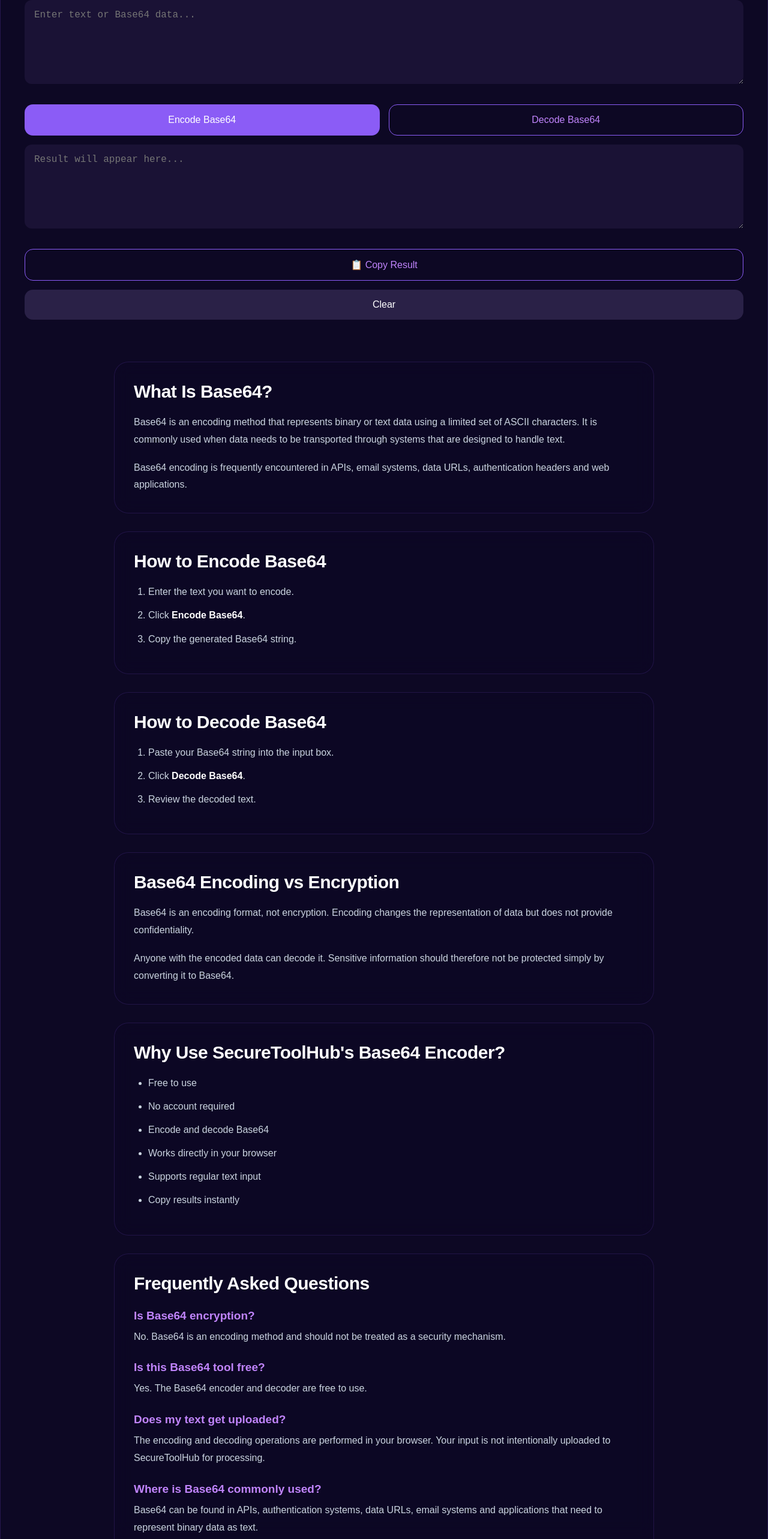
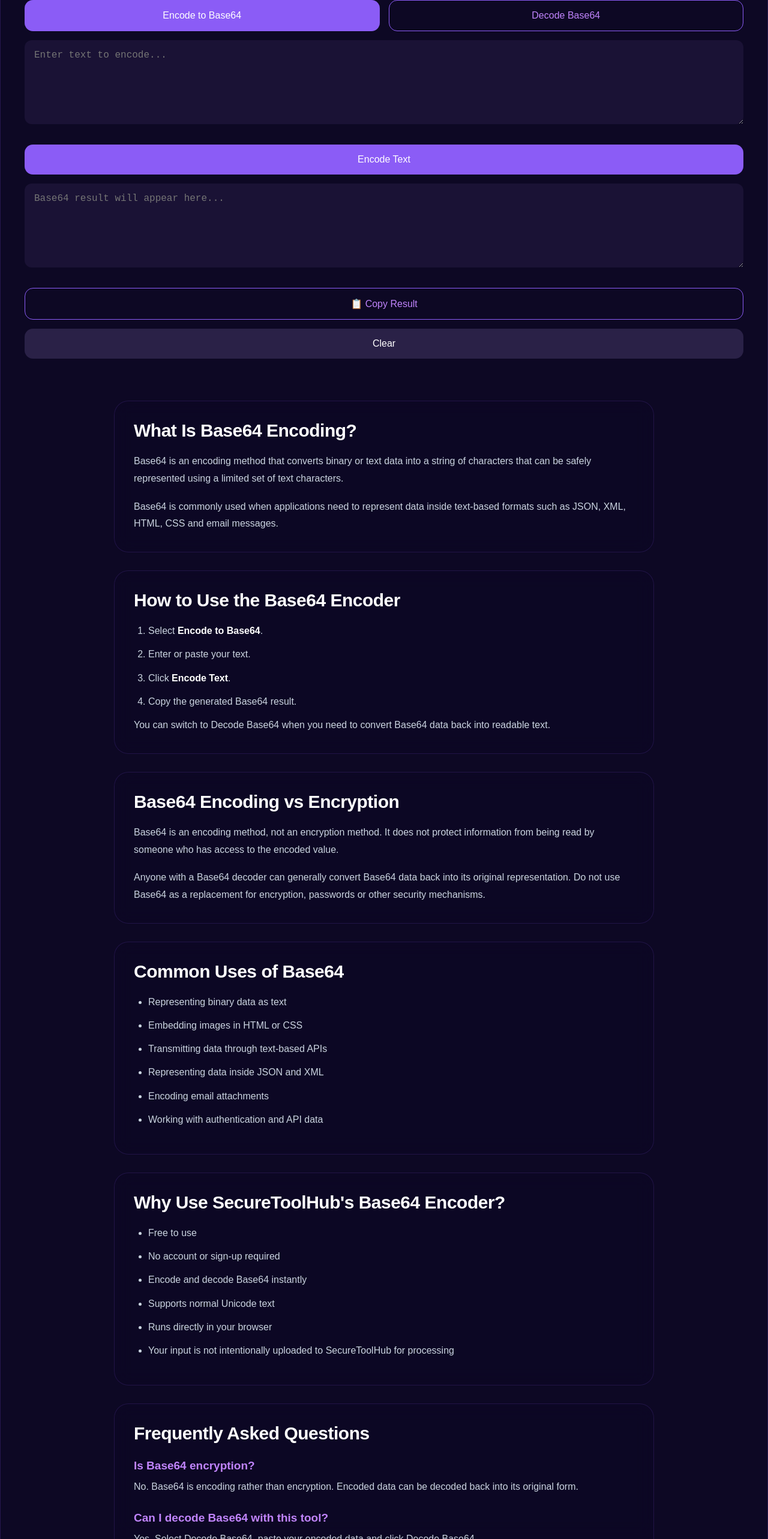
Before and after one commit to Tshepiso25/Securetoolhub, a React (Vite) app: page /base64-encoder in a window 1280 px wide. Shown: the part 234-2800 px from the top of the page at 60% size. Built offline with nearby package versions, Linux system fonts and the light colour scheme.

Commit message:
Improve Base64 encoder SEO and functionality

```diff
--- a/src/pages/Base64Encoder.jsx
+++ b/src/pages/Base64Encoder.jsx
@@ -5,50 +5,75 @@ import ToolLayout from "../components/ToolLayout"
 function Base64Encoder() {
   const [input, setInput] = useState("")
   const [output, setOutput] = useState("")
+  const [mode, setMode] = useState("encode")
+  const [copied, setCopied] = useState(false)
   const [error, setError] = useState("")
-  const [copied, setCopied] = useState(false)
 
-  const encodeBase64 = () => {
-    if (!input) {
-      setError("Please enter text to encode.")
+  const encodeBase64 = (text) => {
+    try {
+      const bytes = new TextEncoder().encode(text)
+
+      let binary = ""
+
+      bytes.forEach((byte) => {
+        binary += String.fromCharCode(byte)
+      })
+
+      return btoa(binary)
+    } catch {
+      throw new Error("Unable to encode the provided text.")
+    }
+  }
+
+  const decodeBase64 = (text) => {
+    try {
+      const cleaned = text.replace(/\s/g, "")
+
+      if (!cleaned) {
+        throw new Error("Please enter Base64 data.")
+      }
+
+      const binary = atob(cleaned)
+
+      const bytes = Uint8Array.from(binary, (char) =>
+        char.charCodeAt(0)
+      )
+
+      return new TextDecoder().decode(bytes)
+    } catch {
+      throw new Error(
+        "Invalid Base64 data. Please check the input and try again."
+      )
+    }
+  }
+
+  const processBase64 = () => {
+    if (!input.trim()) {
+      setError(
+        mode === "encode"
+          ? "Please enter text to encode."
+          : "Please enter Base64 data to decode."
+      )
       setOutput("")
       return
     }
 
     try {
-      const encoded = btoa(
-        new TextEncoder()
-          .encode(input)
-          .reduce((data, byte) => data + String.fromCharCode(byte), "")
-      )
+      const result =
+        mode === "encode"
+          ? encodeBase64(input)
+          : decodeBase64(input)
 
-      setOutput(encoded)
+      setOutput(result)
       setError("")
       setCopied(false)
-    } catch {
+    } catch (err) {
       setOutput("")
-      setError("Unable to encode this text.")
-    }
-  }
-
-  const decodeBase64 = () => {
-    if (!input) {
-      setError("Please enter Base64 data to decode.")
-      setOutput("")
-      return
-    }
-
-    try {
-      const binary = atob(input.trim())
-      const bytes = Uint8Array.from(binary, char => char.charCodeAt(0))
-      const decoded = new TextDecoder().decode(bytes)
-
-      setOutput(decoded)
-      setError("")
       setCopied(false)
-    } catch {
-      setOutput("")
-      setError("Invalid Base64 data. Please check the input.")
+      setError(
+        err?.message ||
+          "Unable to process the provided data."
+      )
     }
   }
 
@@ -63,7 +88,9 @@ function Base64Encoder() {
         setCopied(false)
       }, 1800)
     } catch {
-      setError("Unable to copy the result. Please copy it manually.")
+      setError(
+        "Unable to copy the result. Please copy it manually."
+      )
     }
   }
 
@@ -74,16 +101,56 @@ function Base64Encoder() {
     setCopied(false)
   }
 
+  const changeMode = (newMode) => {
+    setMode(newMode)
+    setInput("")
+    setOutput("")
+    setError("")
+    setCopied(false)
+  }
+
   return (
     <ToolLayout
       title="Base64 Encoder & Decoder"
-      description="Encode and decode Base64 text instantly with this free browser-based Base64 tool."
+      description="Encode text to Base64 or decode Base64 data instantly in your browser."
     >
-      {copied && <div className="toast">✅ Result copied</div>}
+      {copied && (
+        <div className="toast">
+          ✅ Result copied
+        </div>
+      )}
+
+      <div className="action-row">
+        <button
+          className={
+            mode === "encode"
+              ? "generate-btn"
+              : "copy-btn"
+          }
+          onClick={() => changeMode("encode")}
+        >
+          Encode to Base64
+        </button>
+
+        <button
+          className={
+            mode === "decode"
+              ? "generate-btn"
+              : "copy-btn"
+          }
+          onClick={() => changeMode("decode")}
+        >
+          Decode Base64
+        </button>
+      </div>
 
       <textarea
         className="tool-textarea"
-        placeholder="Enter text or Base64 data..."
+        placeholder={
+          mode === "encode"
+            ? "Enter text to encode..."
+            : "Paste Base64 data to decode..."
+        }
         value={input}
         onChange={(e) => {
           setInput(e.target.value)
@@ -91,96 +158,169 @@ function Base64Encoder() {
         }}
       />
 
-      <div className="action-row">
-        <button className="generate-btn" onClick={encodeBase64}>
-          Encode Base64
-        </button>
+      <button
+        className="generate-btn"
+        onClick={processBase64}
+      >
+        {mode === "encode"
+          ? "Encode Text"
+          : "Decode Base64"}
+      </button>
 
-        <button className="copy-btn" onClick={decodeBase64}>
-          Decode Base64
-        </button>
-      </div>
-
-      {error && <p className="tool-error">{error}</p>}
+      {error && (
+        <p className="tool-error">
+          {error}
+        </p>
+      )}
 
       <textarea
         className="tool-textarea"
-        placeholder="Result will appear here..."
+        placeholder={
+          mode === "encode"
+            ? "Base64 result will appear here..."
+            : "Decoded text will appear here..."
+        }
         value={output}
         readOnly
       />
 
-      <button className="copy-btn" onClick={copyOutput}>
-        {copied ? "✅ Copied!" : "📋 Copy Result"}
+      <button
+        className="copy-btn"
+        onClick={copyOutput}
+      >
+        {copied
+          ? "✅ Copied!"
+          : "📋 Copy Result"}
       </button>
 
-      <button className="clear-btn" onClick={clearFields}>
+      <button
+        className="clear-btn"
+        onClick={clearFields}
+      >
         Clear
       </button>
 
       <section className="tool-content">
 
         <div className="tool-info-card">
-          <h2>What Is Base64?</h2>
+          <h2>What Is Base64 Encoding?</h2>
 
           <p>
-            Base64 is an encoding method that represents binary or text data
-            using a limited set of ASCII characters. It is commonly used when
-            data needs to be transported through systems that are designed to
-            handle text.
+            Base64 is an encoding method that converts binary
+            or text data into a string of characters that can be
+            safely represented using a limited set of text
+            characters.
           </p>
 
           <p>
-            Base64 encoding is frequently encountered in APIs, email systems,
-            data URLs, authentication headers and web applications.
+            Base64 is commonly used when applications need to
+            represent data inside text-based formats such as
+            JSON, XML, HTML, CSS and email messages.
           </p>
         </div>
 
         <div className="tool-info-card">
-          <h2>How to Encode Base64</h2>
+          <h2>How to Use the Base64 Encoder</h2>
 
           <ol>
-            <li>Enter the text you want to encode.</li>
-            <li>Click <strong>Encode Base64</strong>.</li>
-            <li>Copy the generated Base64 string.</li>
+            <li>
+              Select <strong>Encode to Base64</strong>.
+            </li>
+
+            <li>
+              Enter or paste your text.
+            </li>
+
+            <li>
+              Click <strong>Encode Text</strong>.
+            </li>
+
+            <li>
+              Copy the generated Base64 result.
+            </li>
           </ol>
-        </div>
 
-        <div className="tool-info-card">
-          <h2>How to Decode Base64</h2>
-
-          <ol>
-            <li>Paste your Base64 string into the input box.</li>
-            <li>Click <strong>Decode Base64</strong>.</li>
-            <li>Review the decoded text.</li>
-          </ol>
+          <p>
+            You can switch to Decode Base64 when you need to
+            convert Base64 data back into readable text.
+          </p>
         </div>
 
         <div className="tool-info-card">
           <h2>Base64 Encoding vs Encryption</h2>
 
           <p>
-            Base64 is an encoding format, not encryption. Encoding changes the
-            representation of data but does not provide confidentiality.
+            Base64 is an encoding method, not an encryption
+            method. It does not protect information from being
+            read by someone who has access to the encoded value.
           </p>
 
           <p>
-            Anyone with the encoded data can decode it. Sensitive information
-            should therefore not be protected simply by converting it to
-            Base64.
+            Anyone with a Base64 decoder can generally convert
+            Base64 data back into its original representation.
+            Do not use Base64 as a replacement for encryption,
+            passwords or other security mechanisms.
           </p>
+        </div>
+
+        <div className="tool-info-card">
+          <h2>Common Uses of Base64</h2>
+
+          <ul>
+            <li>
+              Representing binary data as text
+            </li>
+
+            <li>
+              Embedding images in HTML or CSS
+            </li>
+
+            <li>
+              Transmitting data through text-based APIs
+            </li>
+
+            <li>
+              Representing data inside JSON and XML
+            </li>
+
+            <li>
+              Encoding email attachments
+            </li>
+
+            <li>
+              Working with authentication and API data
+            </li>
+          </ul>
         </div>
 
         <div className="tool-info-card">
           <h2>Why Use SecureToolHub's Base64 Encoder?</h2>
 
           <ul>
-            <li>Free to use</li>
-            <li>No account required</li>
-            <li>Encode and decode Base64</li>
-            <li>Works directly in your browser</li>
-            <li>Supports regular text input</li>
-            <li>Copy results instantly</li>
+            <li>
+              Free to use
+            </li>
+
+            <li>
+              No account or sign-up required
+            </li>
+
+            <li>
+              Encode and decode Base64 instantly
+            </li>
+
+            <li>
+              Supports normal Unicode text
+            </li>
+
+            <li>
+              Runs directly in your browser
+            </li>
+
+            <li>
+              Your input is not intentionally uploaded to
+              SecureToolHub for processing
+            </li>
           </ul>
         </div>
 
@@ -188,53 +328,79 @@ function Base64Encoder() {
           <h2>Frequently Asked Questions</h2>
 
           <h3>Is Base64 encryption?</h3>
+
           <p>
-            No. Base64 is an encoding method and should not be treated as a
-            security mechanism.
+            No. Base64 is encoding rather than encryption.
+            Encoded data can be decoded back into its original
+            form.
           </p>
 
-          <h3>Is this Base64 tool free?</h3>
+          <h3>Can I decode Base64 with this tool?</h3>
+
           <p>
-            Yes. The Base64 encoder and decoder are free to use.
+            Yes. Select Decode Base64, paste your encoded data
+            and click Decode Base64.
           </p>
 
-          <h3>Does my text get uploaded?</h3>
+          <h3>Does Base64 make data smaller?</h3>
+
           <p>
-            The encoding and decoding operations are performed in your
-            browser. Your input is not intentionally uploaded to SecureToolHub
-            for processing.
+            No. Base64 normally increases the size of binary
+            data because it represents the data using text
+            characters.
           </p>
 
-          <h3>Where is Base64 commonly used?</h3>
+          <h3>Can Base64 encode special characters?</h3>
+
           <p>
-            Base64 can be found in APIs, authentication systems, data URLs,
-            email systems and applications that need to represent binary data
-            as text.
+            Yes. This tool supports Unicode text, including
+            many international characters and symbols.
+          </p>
+
+          <h3>Is my data uploaded to a server?</h3>
+
+          <p>
+            The encoding and decoding operations are performed
+            directly in your browser. Your input is not
+            intentionally uploaded to SecureToolHub for this
+            operation.
           </p>
         </div>
 
         <div className="tool-info-card">
           <h2>Related Developer Tools</h2>
 
+          <p>
+            You may also find these SecureToolHub tools useful:
+          </p>
+
           <ul>
             <li>
-              <Link to="/json-formatter">JSON Formatter</Link> — format and
-              validate JSON data.
+              <Link to="/json-formatter">
+                JSON Formatter
+              </Link>
+              {" "}— format and validate JSON data.
             </li>
 
             <li>
-              <Link to="/url-encoder">URL Encoder</Link> — encode and decode
-              URL components.
+              <Link to="/url-encoder">
+                URL Encoder
+              </Link>
+              {" "}— encode and decode URL components.
             </li>
 
             <li>
-              <Link to="/jwt-decoder">JWT Decoder</Link> — inspect JSON Web
-              Tokens.
+              <Link to="/jwt-decoder">
+                JWT Decoder
+              </Link>
+              {" "}— decode JSON Web Tokens in your browser.
             </li>
 
             <li>
-              <Link to="/hash-generator">Hash Generator</Link> — generate
-              cryptographic hashes.
+              <Link to="/hash-generator">
+                Hash Generator
+              </Link>
+              {" "}— generate cryptographic hashes from text.
             </li>
           </ul>
         </div>
```
